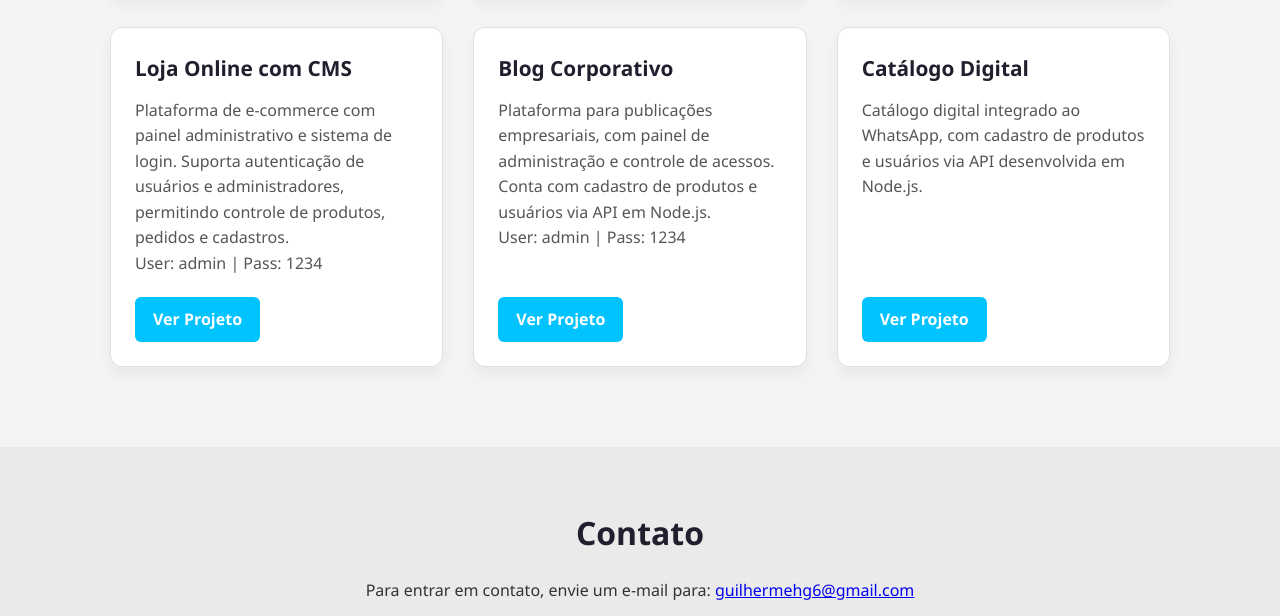
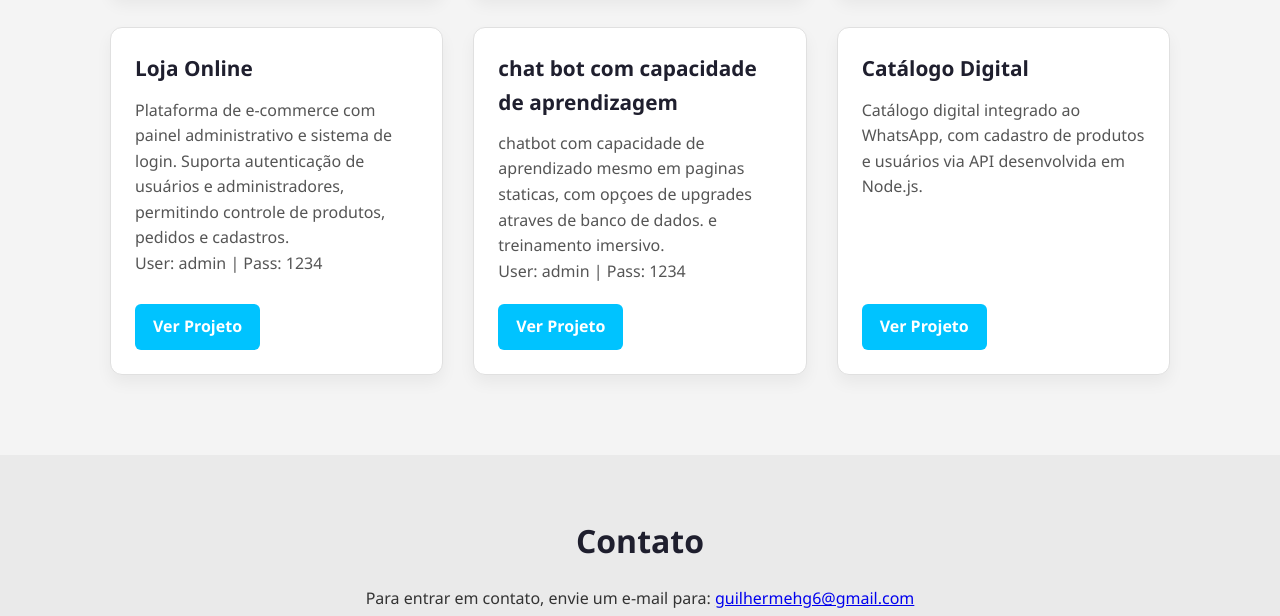
Before and after one commit to guilhermehgz/portifolio, a plain HTML site: page index.html in a window 1280 px wide. Shown: the part 929-1545 px from the top of the page. Drawn offline with Linux system fonts and the light colour scheme.

Commit message:
Update index.html

```diff
--- a/index.html
+++ b/index.html
@@ -59,7 +59,7 @@
 
       <!-- Projeto 4 -->
       <article class="project-card">
-        <h3>Loja Online com CMS</h3>
+        <h3>Loja Online</h3>
         <p>Plataforma de e-commerce com painel administrativo e sistema de login. Suporta autenticação de usuários e administradores, permitindo controle de produtos, pedidos e cadastros.
           <span class="credenciais">User: admin | Pass: 1234</span>
         </p>
@@ -68,8 +68,8 @@
 
       <!-- Projeto 5 -->
       <article class="project-card">
-        <h3>Blog Corporativo</h3>
-        <p>Plataforma para publicações empresariais, com painel de administração e controle de acessos. Conta com cadastro de produtos e usuários via API em Node.js.
+        <h3>chat bot com capacidade de aprendizagem</h3>
+        <p> chatbot com capacidade de aprendizado mesmo em paginas staticas, com opçoes de upgrades atraves de banco de dados. e treinamento imersivo.
           <span class="credenciais">User: admin | Pass: 1234</span>
         </p>
         <a href="/portifolio/chatboot/index.html" class="btn">Ver Projeto</a>
```
